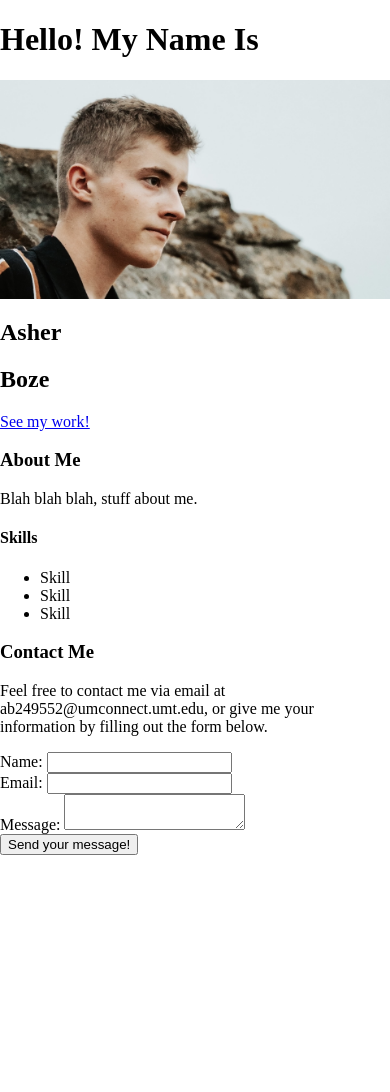
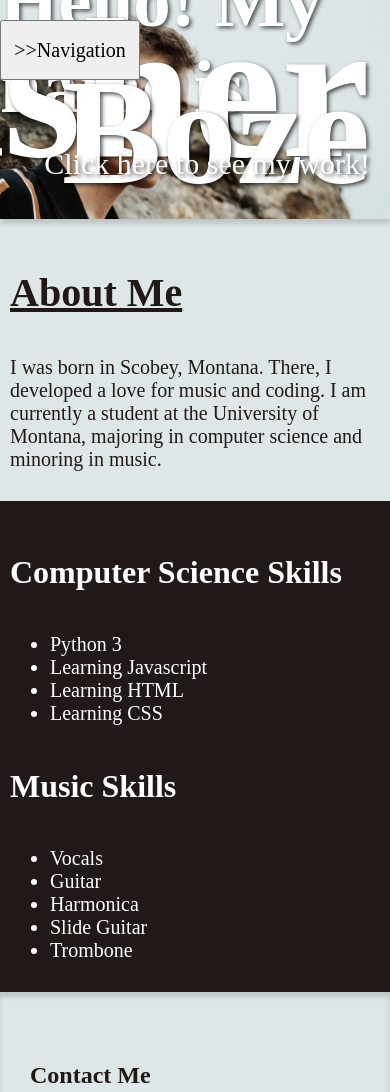
Before and after one commit to asherboze/boze-csci181-p3, a plain HTML site: page index.html in a window 390 px wide. Shown: the top 1092 px of the page. Before the commit the page ends 865 px from the top, so only its background shows below. Drawn offline with Linux system fonts and the light colour scheme.

Commit message:
Made Index sheet fully
Added Javascript and CSS for index.

```diff
--- a/index.html
+++ b/index.html
@@ -5,44 +5,68 @@
     <meta name="viewport" content="width=device-width, initial-scale=1.0" />
     <link rel="stylesheet" href="./styles/styles.css" />
     <title>project-3</title>
-    <!--<script src="./script/trip.js" defer></script>
-    <script src="./script/theme.js" defer></script>-->
+    <script src="./script/script.js" defer></script>
   </head>
   <body>
-    <h1>Hello! My Name Is</h1>
-    <div>
+    <main>
+      <header>
         <img
           id="hero-image"
           src="./images/headshot-left-to-right.jpg"
           alt="Headshot of Asher Boze"
         />
+        <h1>Hello! My name is</h1>
         <h2>Asher</h2>
-      <h2>Boze</h2>
-    </div>
-    <a href="projects.html">See my work!</a>
+        <h3>Boze</h3>
+        <a href="projects.html" id="call-to-action"
+          >Click here to see my work!</a
+        >
+      </header>
 
+      <section id="about-me">
         <h3>About Me</h3>
-    <p>Blah blah blah, stuff about me.</p>
+        <p>
+          I was born in Scobey, Montana. There, I developed a love for music and
+          coding. I am currently a student at the University of Montana,
+          majoring in computer science and minoring in music.
+        </p>
+      </section>
 
-    <h4>Skills</h4>
+      <section id="skills">
+        <h4>Computer Science Skills</h4>
         <ul>
-      <li>Skill</li>
-      <li>Skill</li>
-      <li>Skill</li>
+          <li>Python 3</li>
+          <li>Learning Javascript</li>
+          <li>Learning HTML</li>
+          <li>Learning CSS</li>
         </ul>
+        <h4>Music Skills</h4>
+        <ul>
+          <li>Vocals</li>
+          <li>Guitar</li>
+          <li>Harmonica</li>
+          <li>Slide Guitar</li>
+          <li>Trombone</li>
+        </ul>
+      </section>
 
       <div class="hidden-nav-popup">
+        <button id="close-nav">X</button>
         <ul>
-            <a href="index.html" aria-current = "page">Home</a>
-            <a href="projects.html">Projects</a>
-            <a href="resume.html"></a>
+          <li><a href="index.html" aria-current="page">Home</a></li>
+          <li><a href="projects.html">Projects</a></li>
+          <li><a href="resume.html">Resume</a></li>
         </ul>
       </div>
 
-    <footer id="contact me">
-      <h3>Contact Me</h3>
+      <div class="button">
+        <button id="nav-toggle">>>Navigation</button>
+      </div>
+
+      <footer id="contact-me">
+        <h5>Contact Me</h5>
         <p>
-        Feel free to contact me via email at ab249552@umconnect.umt.edu, or give
+          Feel free to contact me via email at asherboze123@gmail.com, or give
           me your information by filling out the form below.
         </p>
         <form>
--- /dev/null
+++ b/script/script.js
@@ -0,0 +1,15 @@
+const hidden_popup = document.querySelector(".hidden-nav-popup");
+const open_popup = document.getElementById("nav-toggle");
+const close_popup = document.getElementById("close-nav");
+
+function handleClick() {
+    hidden_popup.classList.toggle("show");
+}
+
+open_popup.addEventListener("click", handleClick);
+
+function closeNav() {
+    hidden_popup.classList.remove("show");
+}
+
+close_popup.addEventListener("click", closeNav)
--- a/styles/styles.css
+++ b/styles/styles.css
@@ -7,34 +7,215 @@ html {
 html, body {
   margin: 0;
   min-height: 100vh;
+  background-color: rgb(33, 25, 23);
 }
 
 body {
   max-width: 100%;
   overflow-x: hidden;
   width: 100vw;
+  color: white;
+  font-size: 20px;
+}
+
+body h1{
+  font-size: 3.5rem;
+}
+
+body h2{
+  font-size: 3rem;
+}
+
+body h3{
+  font-size: 2.5rem;
+}
+
+body h4{
+  font-size: 2rem;
+}
+
+body h5{
+  font-size: 1.5rem;
 }
 
 #hero-image {
   width: 100%;
   height: auto;
+  box-shadow: 0 5px 5px rgba(0, 0, 0, 0.15);
   display: block;
 }
 
+header:has(#hero-image) {
+  position: relative;
+  padding: 0;
+}
+
+header:has(#hero-image) h1 {
+  position: absolute;
+  right: 20px;
+  top: 20%;
+  font-size: 75px;
+  transform: translateY(-50%);
+  color: white;
+  text-shadow: 2px 2px 4px rgba(0, 0, 0, 0.7);
+  margin: 0;
+}
+
+header:has(#hero-image) h2 {
+  position: absolute;
+  right: 20px;
+  top: 40%;
+  font-size: 200px;
+  transform: translateY(-50%);
+  color: white;
+  text-shadow: 2px 2px 4px rgba(0, 0, 0, 0.7);
+  margin: 0;
+}
+
+header:has(#hero-image) h3 {
+  position: absolute;
+  right: 20px;
+  top: 60%;
+  font-size: 150px;
+  transform: translateY(-50%);
+  color: white;
+  text-shadow: 2px 2px 4px rgba(0, 0, 0, 0.7);
+  margin: 0;
+}
+
 .hidden-nav-popup{
-    position: absolute;
-    left: -100px;
-    top: 0;
-    inset: 0;
-    background: rgba(0, 0, 0, 0.5);
-    display: none;
+    position: fixed;
+    width: 175px;
+    height: 150px;
+    left: -200px;
+    border-radius: 5px;
+    top: 0px;
+    padding: 10px;
+    background: rgb(33, 25, 23);
+    border: 2px solid rgb(222, 230, 232);
+    transition: left 150ms ease-out;
     z-index: 1000;
+}
+
+.hidden-nav-popup a{
+  color: white;
+  text-decoration: none;
+}
+
+.hidden-nav-popup a:hover{
+  color: rgb(220, 220, 220)
 }
 
 .hidden-nav-popup.show {
     left: 0;
+    display: block;
 }
 
 .hidden-nav-popup.hide {
-  left: -100px;
+  transition: ease-in;
+  left: -110px;
+  display: none;
 }
+
+
+
+
+nav a {
+  position: relative;
+}
+
+nav a::after {
+  content: '';
+  position: absolute;
+  width: 0;
+  height: 2px;
+  display: block;
+  margin-top: 4px;
+  background: #3498db; /* whatever color you want */
+  transition: width 300ms ease-out; /* transitions only the width property */
+}
+
+nav a:hover::after {
+  width: 100%; /* expands the custom underline */
+}
+
+
+
+
+
+
+#call-to-action {
+  text-decoration: none;
+  font-size: 30px;
+  color: rgb(222, 230, 232);
+  /*position: relative;*/
+  position: absolute;
+  right: 20px;
+  top:75%;
+  transform: translateY(-50%);
+  color: white;
+  text-shadow: 2px 2px 4px rgba(0, 0, 0, 0.7);
+  margin: 0;
+}
+
+#call-to-action::after{
+  content: '';
+  position: absolute;
+  width: 0;
+  height: 2px;
+  display: block;
+  margin-top: 4px;
+  background: rgb(222, 230, 232);
+  box-shadow: 2px 2px 4px rgba(0, 0, 0, 0.7);
+  transition: width 300ms ease-out; /* transitions only the width property */
+}
+
+#call-to-action:hover::after {
+  color: rgb(202, 210, 212);
+  text-decoration: underline;
+  width: 100%;
+}
+
+#about-me {
+  background-color: rgb(222, 230, 232);
+  color: rgb(33, 25, 23);
+  padding: 10px;
+}
+
+#about-me h3 {
+  text-decoration: underline;
+}
+
+#skills {
+  padding: 10px;
+}
+
+#contact-me {
+  background-color: rgb(222, 230, 232);
+  color: rgb(33, 25, 23);
+  padding: 30px;
+  box-shadow: inset 0px 5px 5px rgba(0, 0, 0, 0.15);
+}
+
+.button {
+  position: fixed;
+  top: 20px;
+}
+
+.button button{
+  width: 140px;
+  height: 60px;
+  font-size: 20px;
+}
+
+.button button:hover {
+  cursor: pointer;
+}
+
+button {
+  font-family: inherit;
+}
+
+#close-nav:hover{
+  cursor: pointer;
+}
```
Also changed, not shown: projects.html (+11 -0 lines). Lines whose indentation alone changed are shown as unchanged.
